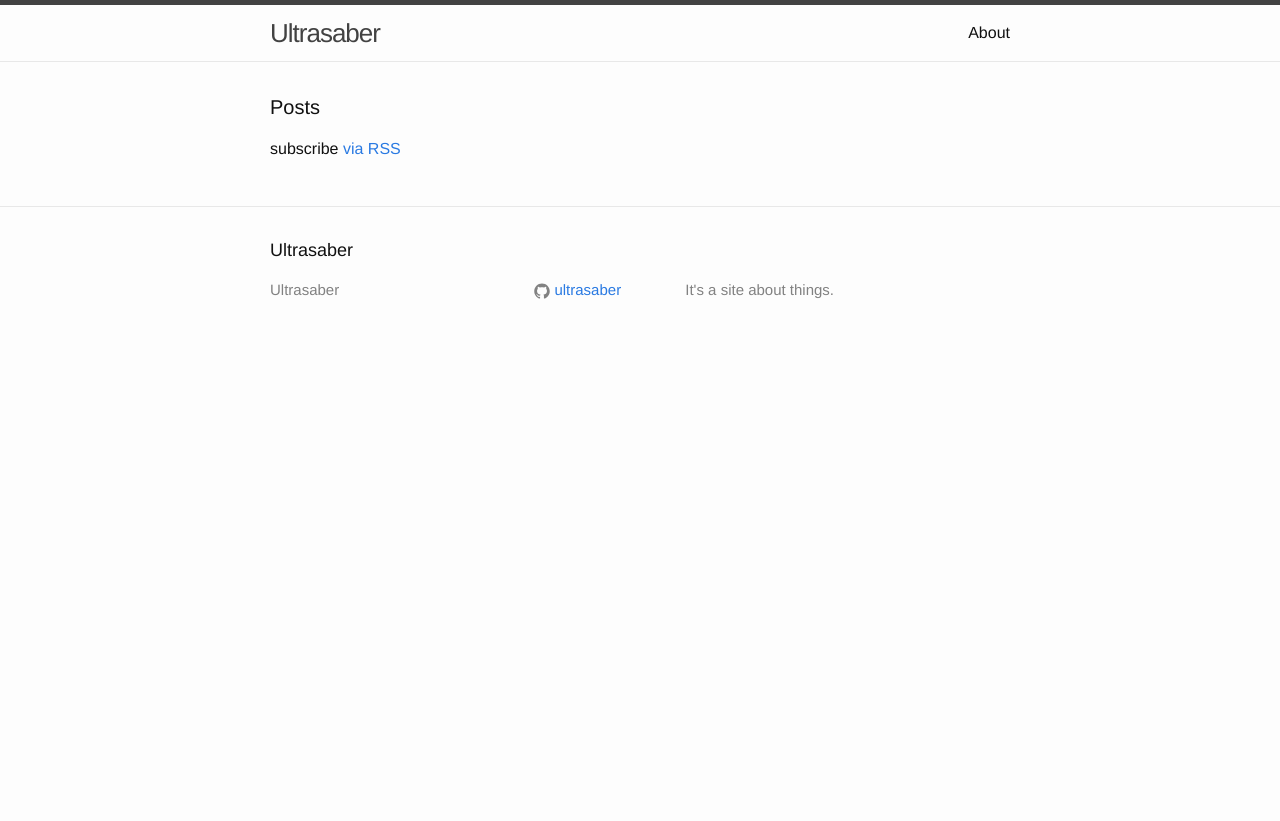
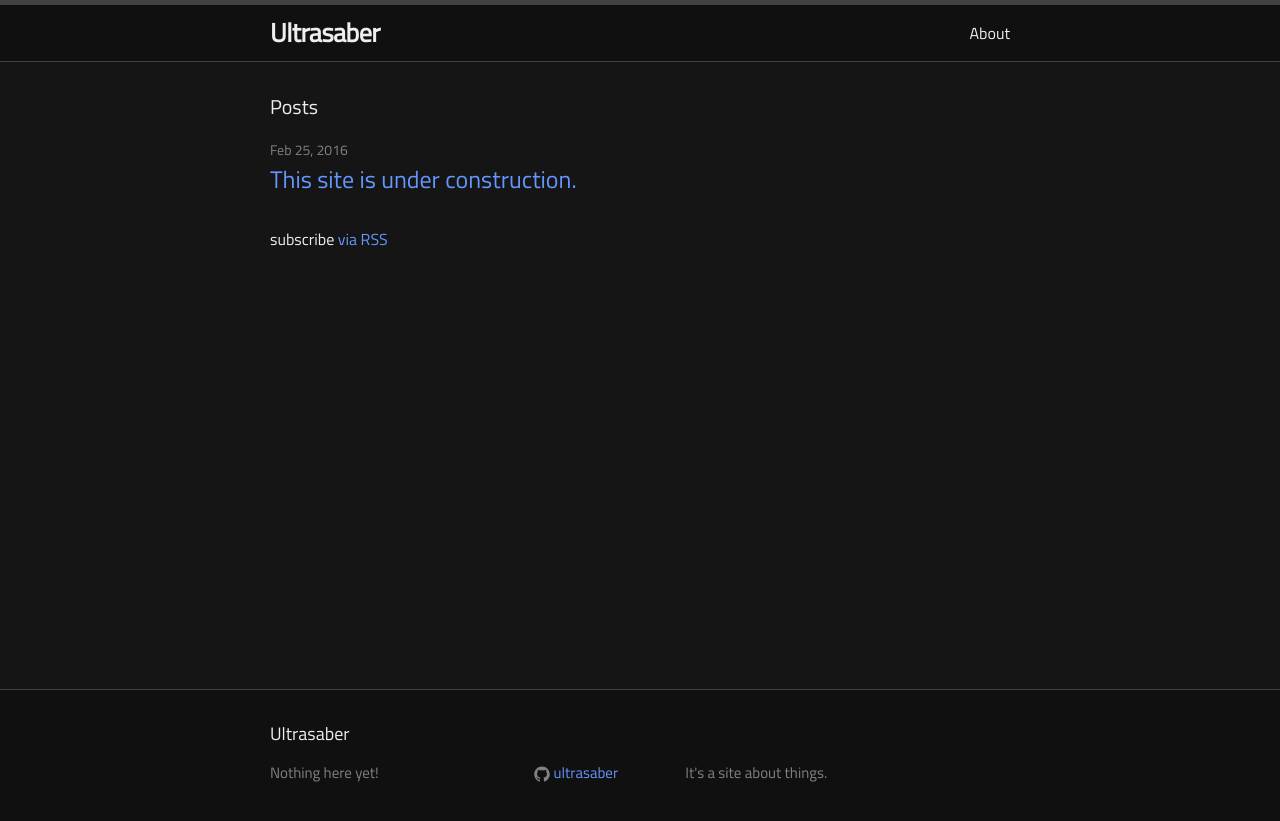
Before and after one commit to ultrasaber/ultrasaber.github.io, a Jekyll site: the page built from index.html, in a window 1280 px wide. Shown: the top 821 px of the page. Built offline with Jekyll 4.4.1, drawn with Linux system fonts in a browser that asks for light colours.

Commit message:
Some CSS sorcery

```diff
--- a/_includes/footer.html
+++ b/_includes/footer.html
@@ -6,10 +6,7 @@
 
     <div class="footer-col-wrapper">
       <div class="footer-col footer-col-1">
-        <ul class="contact-list">
-          <li>{{ site.title }}</li>
-          <li><a href="mailto:{{ site.email }}">{{ site.email }}</a></li>
-        </ul>
+				<p>Nothing here yet!</p>
       </div>
 
       <div class="footer-col footer-col-2">
--- a/_sass/_base.scss
+++ b/_sass/_base.scss
@@ -94,13 +94,8 @@ a {
     color: $brand-color;
     text-decoration: none;
 
-    &:visited {
-        color: darken($brand-color, 15%);
-    }
-
     &:hover {
         color: $text-color;
-        text-decoration: underline;
     }
 }
 
--- a/_sass/_layout.scss
+++ b/_sass/_layout.scss
@@ -1,11 +1,16 @@
+body
+{
+	min-height:100%;
+}
+
 /**
  * Site header
  */
 .site-header {
     border-top: 5px solid $grey-color-dark;
-    border-bottom: 1px solid $grey-color-light;
+    border-bottom: 1px solid $grey-color-dark;
     min-height: 56px;
-
+		background-color: $dark-background-color;
     // Positioning context for the mobile navigation icon
     position: relative;
 }
@@ -14,14 +19,11 @@
     font-size: 26px;
     font-weight: 300;
     line-height: 56px;
-    letter-spacing: -1px;
+		letter-spacing:-0.5px;
     margin-bottom: 0;
     float: left;
-
-    &,
-    &:visited {
-        color: $grey-color-dark;
-    }
+		font-weight:bold;
+		color:$text-color;
 }
 
 .site-nav {
@@ -98,8 +100,13 @@
  * Site footer
  */
 .site-footer {
-    border-top: 1px solid $grey-color-light;
+    border-top: 1px solid $grey-color-dark;
     padding: $spacing-unit 0;
+		background-color: $dark-background-color;
+		position:absolute;
+		bottom:0px;
+		height:150px;
+		width:100%;
 }
 
 .footer-heading {
--- a/css/main.scss
+++ b/css/main.scss
@@ -2,11 +2,11 @@
 # Only the main Sass file needs front matter (the dashes are enough)
 ---
 @charset "utf-8";
-
+@import 'https://fonts.googleapis.com/css?family=Titillium+Web';
 
 
 // Our variables
-$base-font-family: "Helvetica Neue", Helvetica, Arial, sans-serif;
+$base-font-family: "Titillium Web", Verdana, sans-serif;
 $base-font-size:   16px;
 $base-font-weight: 400;
 $small-font-size:  $base-font-size * 0.875;
@@ -14,9 +14,10 @@ $base-line-height: 1.5;
 
 $spacing-unit:     30px;
 
-$text-color:       #111;
-$background-color: #fdfdfd;
-$brand-color:      #2a7ae2;
+$text-color:       #eee;
+$background-color: #151515;
+$dark-background-color: #101010;
+$brand-color:      #6496FF;
 
 $grey-color:       #828282;
 $grey-color-light: lighten($grey-color, 40%);
```
Also changed, not shown: _posts/2016-02-25-under-construction.md (added, +7 -0 lines).
